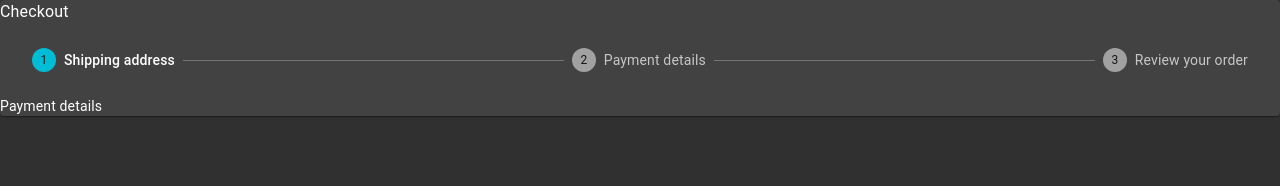
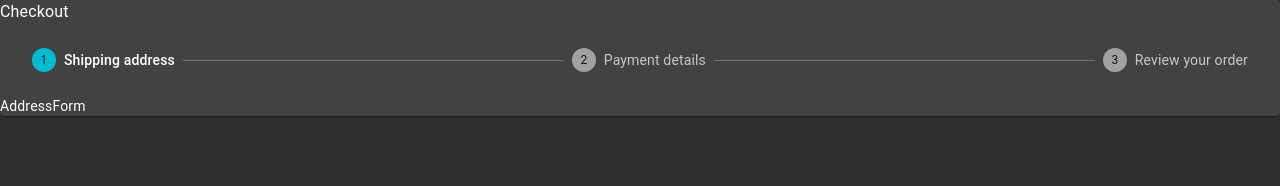
Before and after one commit to joelrdz/yt_react-formik-yup-mui-ts, a React (Create React App) app: page / in a window 1280 px wide. Shown: the top 186 px of the page. Built offline with nearby package versions, Linux system fonts and the light colour scheme.

Commit message:
AddressForm component init

```diff
--- /dev/null
+++ b/src/components/organisms/forms/address-form.tsx
@@ -0,0 +1,9 @@
+import { FC } from 'react';
+
+interface PropsType {}
+
+const AddressForm: FC<PropsType> = props => {
+  return <div>AddressForm</div>;
+};
+
+export default AddressForm;
--- /dev/null
+++ b/src/components/organisms/forms/index.ts
@@ -0,0 +1 @@
+export { default as AddressForm } from './address-form';
--- a/src/pages/App.tsx
+++ b/src/pages/App.tsx
@@ -4,18 +4,19 @@ import { Typography, Stepper, Step, StepLabel } from '@material-ui/core';
 import { Form, Formik } from 'formik';
 // COMPONENTS IMPORTS //
 import { Wrapper } from 'components/layout';
+import { AddressForm } from 'components/organisms/forms';
 import initialValues from 'utils/initial-values';
 // EXTRA IMPORTS //
 
 const steps = ['Shipping address', 'Payment details', 'Review your order'];
 
 const App = () => {
-  const [activeStep, setActiveStep] = useState(1);
+  const [activeStep, setActiveStep] = useState(0);
 
   const renderStepContent = (step: number) => {
     switch (step) {
       case 0:
-        return <div>Shipping address</div>;
+        return <AddressForm />;
       case 1:
         return <div>Payment details</div>;
       case 2:
```
